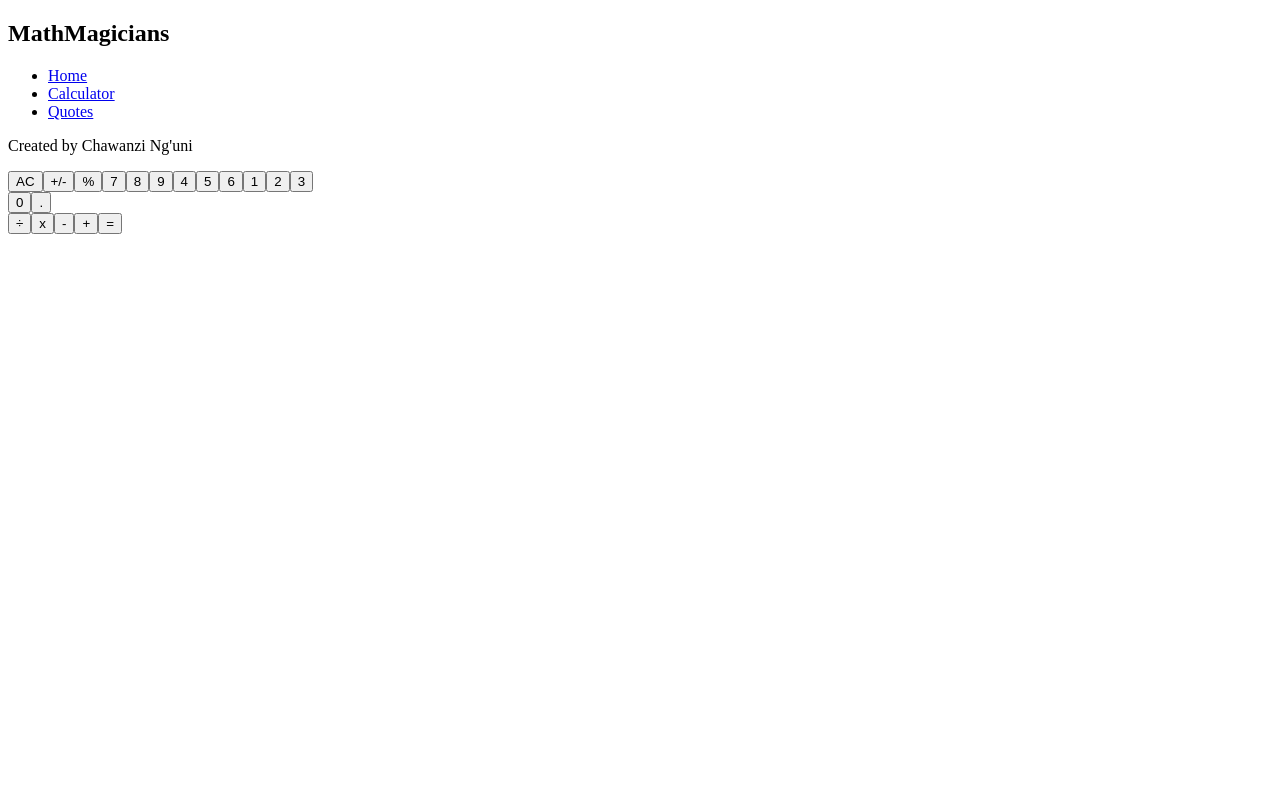
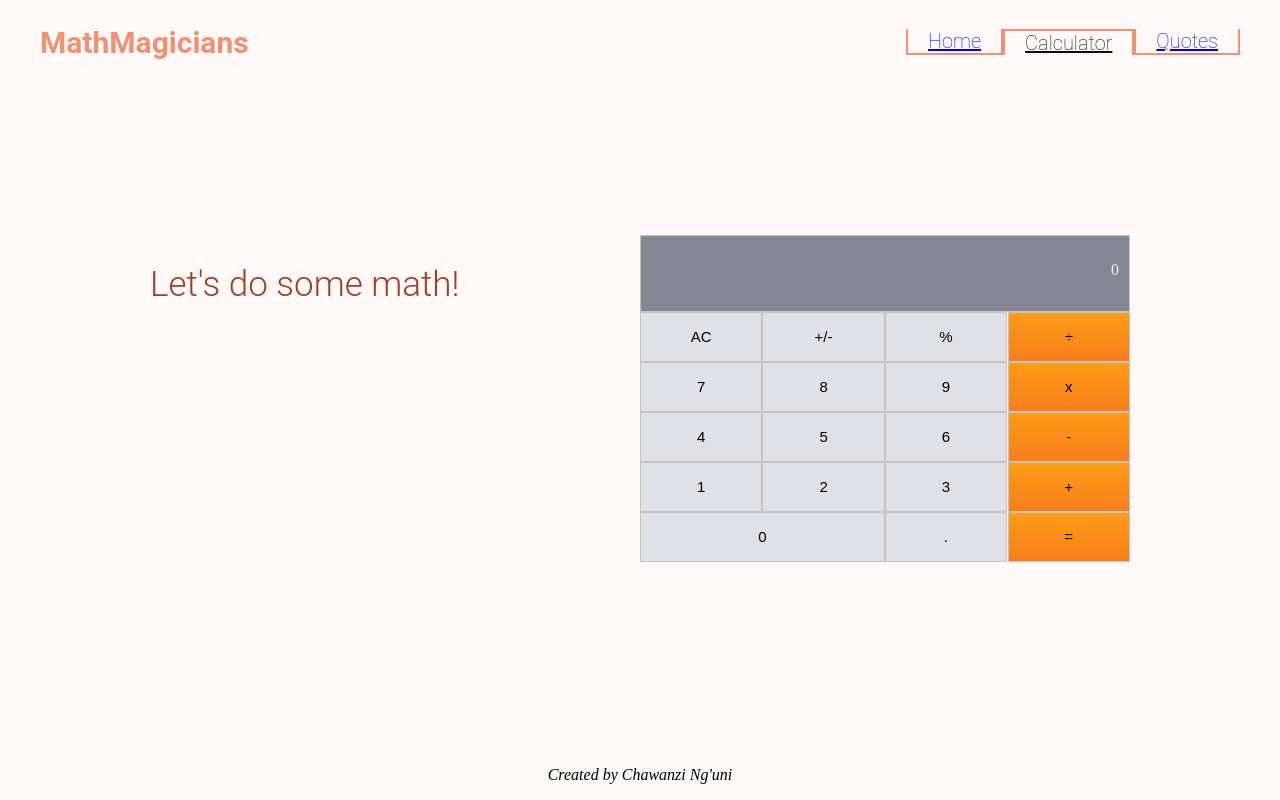
Before and after one commit to chaw-bot/math-magician, a React (Create React App) app: page /calculator in a window 1280 px wide. Built offline with nearby package versions, Linux system fonts and the light colour scheme.

Commit message:
Style app

```diff
--- a/src/App.css
+++ b/src/App.css
@@ -1,9 +1,146 @@
-.App {
+* {
+  list-style: none;
+}
+
+body {
+  margin: 0;
+}
+
+html {
+  background-color: #fef9f8;
+}
+
+.title {
+  color: #ef9273;
+}
+
+.nav,
+.footer {
+  padding: 0 40px;
+}
+
+.navBar,
+.otherPages {
   display: flex;
-  flex-direction: column;
-  justify-content: center;
   align-items: center;
-  text-align: center;
-  min-height: 100vh;
+  justify-content: space-between;
   font: 100 20px 'Roboto', sans-serif;
 }
+
+.otherPages li {
+  padding: 0 20px 0 20px;
+}
+
+.calc-page {
+  display: flex;
+  justify-content: space-between;
+  padding: 150px;
+}
+
+.Calc-body {
+  width: 50%;
+  height: 70%;
+}
+
+.Calc-display {
+  background-color: #858694;
+  text-align: end;
+  padding: 25px 10px 0 0;
+  color: antiquewhite;
+  border: solid 1px rgb(197, 196, 196);
+}
+
+.Calc-btns,
+.Grey-btns1,
+.Grey-btns2 {
+  display: grid;
+}
+
+.Calc-display,
+.Calc-btn {
+  height: 50px;
+}
+
+.Calc-btns {
+  grid-template-columns: 75% 25%;
+}
+
+button {
+  cursor: pointer;
+}
+
+.Grey-btns button {
+  background-color: #e0e0e7;
+}
+
+.Grey-btns1 {
+  grid-template-columns: 33.3% 33.3% 33.3%;
+}
+
+.Grey-btns2 {
+  grid-template-columns: 66.6% 33.3%;
+}
+
+.Orange-btns button {
+  background: linear-gradient(to bottom, rgba(252, 156, 23, 1) 0%, rgba(247, 126, 27, 1) 100%);
+  display: flex;
+  flex-flow: column;
+  width: 100%;
+  align-items: center;
+  justify-content: center;
+}
+
+.Calc-btn {
+  border: solid 1px rgb(197, 196, 196);
+  font-size: 15px;
+}
+
+.calcPage,
+.homePage,
+.quotePage {
+  border: 2px solid #ef9273;
+}
+
+.calcPage {
+  border-bottom: none;
+}
+
+.homePage,
+.quotePage {
+  border-top: none;
+}
+
+.footer {
+  position: absolute;
+  bottom: 0;
+  width: auto;
+  left: 0;
+  right: 0;
+  text-align: center;
+  font-style: italic;
+}
+
+.active-link {
+  color: #0d0d0d;
+  text-decoration: underline;
+}
+
+.home-details {
+  padding: 150px;
+}
+
+.home-title,
+.title2 {
+  font: 300 35px 'Roboto', sans-serif;
+  color: #a04020;
+}
+
+.home-para {
+  font: 300 20px 'Roboto', sans-serif;
+}
+
+.quote-page {
+  width: 50%;
+  font: 100 20px 'Roboto', sans-serif;
+  margin: 250px 400px;
+}
--- a/src/components/Calculator.js
+++ b/src/components/Calculator.js
@@ -20,11 +20,15 @@ const Calculator = () => {
     calcDisplay = '0';
   } else {
     calcDisplay = calcObj.next != null ? calcObj.next
-      : calcObj.next != null ? calcObj.total
+      : calcObj.total != null ? calcObj.total
         : calcObj.operation;
   }
 
   return (
+    <div className="calc-page">
+      <div>
+        <h2 className="title2">Let&apos;s do some math!</h2>
+      </div>
       <div className="Calc-body">
         <div className="Calc-display">{calcDisplay}</div>
         <div className="Calc-btns">
@@ -58,6 +62,7 @@ const Calculator = () => {
           </div>
         </div>
       </div>
+    </div>
   );
 };
 
```
Also changed, not shown: images/Screenshot1.png (added). Lines whose indentation alone changed are shown as unchanged.
